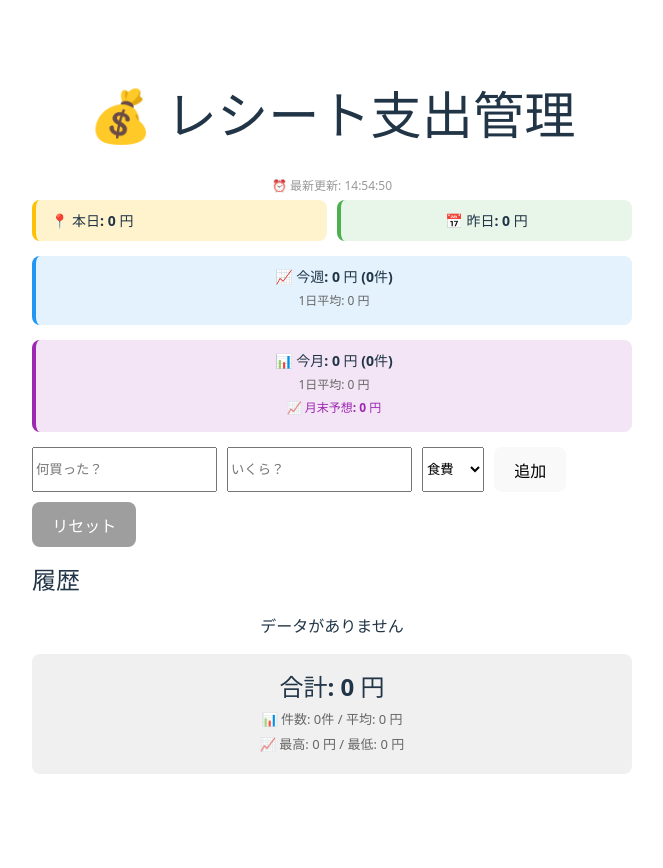
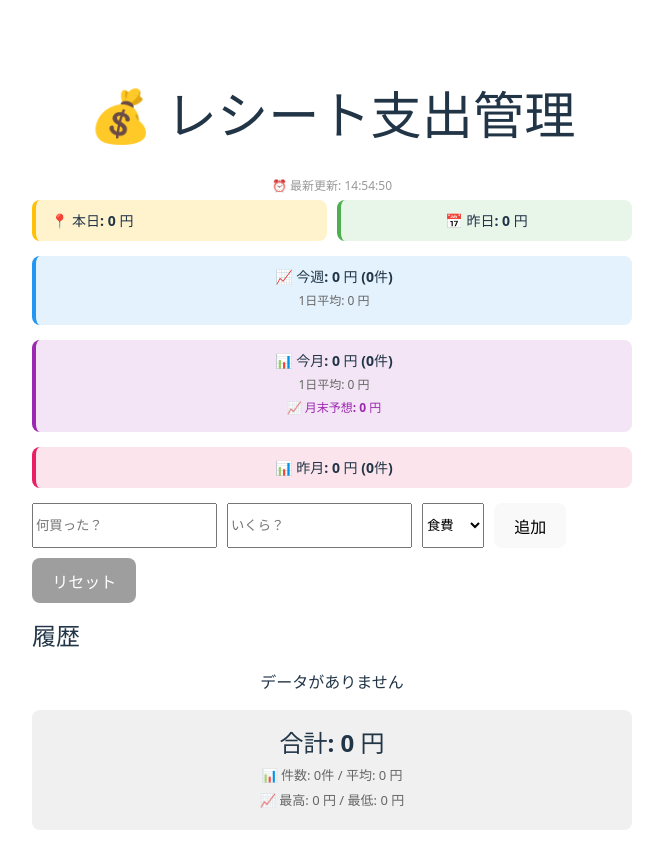
Before and after one commit to 2422041/receipt-app, a React (Vite) app in the folder frontend/: page / in a window 1280 px wide. Shown: the top 868 px of the page, without its empty margins (308-971 px from the left). Before the commit the page ends 846 px from the top, so only its background shows below. Built offline with nearby package versions, Linux system fonts and the light colour scheme.

Commit message:
feat: 先月の支出を表示

```diff
--- a/frontend/src/App.tsx
+++ b/frontend/src/App.tsx
@@ -130,6 +130,13 @@ function App() {
   const daysRemaining = daysInMonth - daysPassed
   const projectedMonthTotal = monthTotal + (monthAveragePerDay * daysRemaining)
 
+  // 📅 昨月の支出を計算
+  const lastMonth = new Date(new Date().getFullYear(), new Date().getMonth() - 1, 1)
+  const lastMonthStart = lastMonth.toISOString().split('T')[0]
+  const lastMonthEnd = new Date(new Date().getFullYear(), new Date().getMonth(), 0).toISOString().split('T')[0]
+  const lastMonthExpenses = expenses.filter(item => item.date >= lastMonthStart && item.date <= lastMonthEnd)
+  const lastMonthTotal = lastMonthExpenses.reduce((sum, item) => sum + item.amount, 0)
+
   // 🏆 最多カテゴリ（最も件数が多いカテゴリ）を取得
   const categoryCount = expenses.reduce((acc, item) => {
     acc[item.category] = (acc[item.category] || 0) + 1
@@ -185,6 +192,16 @@ function App() {
         <p style={{ margin: '5px 0', fontSize: '12px', color: '#666' }}>1日平均: {monthAveragePerDay.toLocaleString()} 円</p>
         {daysRemaining > 0 && (
           <p style={{ margin: '5px 0', fontSize: '12px', color: '#9c27b0', fontWeight: 'bold' }}>📈 月末予想: {Math.round(projectedMonthTotal).toLocaleString()} 円</p>
+        )}
+      </div>
+
+      {/* 📅 昨月の支出表示 */}
+      <div style={{ backgroundColor: '#fce4ec', padding: '10px 15px', borderRadius: '8px', marginBottom: '15px', borderLeft: '4px solid #e91e63' }}>
+        <p style={{ margin: 0, fontSize: '14px', fontWeight: 'bold' }}>📊 昨月: {lastMonthTotal.toLocaleString()} 円 ({lastMonthExpenses.length}件)</p>
+        {monthTotal > 0 && lastMonthTotal > 0 && (
+          <p style={{ margin: '5px 0', fontSize: '12px', color: '#666' }}>
+            比較: {monthTotal > lastMonthTotal ? '↑' : '↓'} {Math.abs(monthTotal - lastMonthTotal).toLocaleString()} 円
+          </p>
         )}
       </div>
 
```
